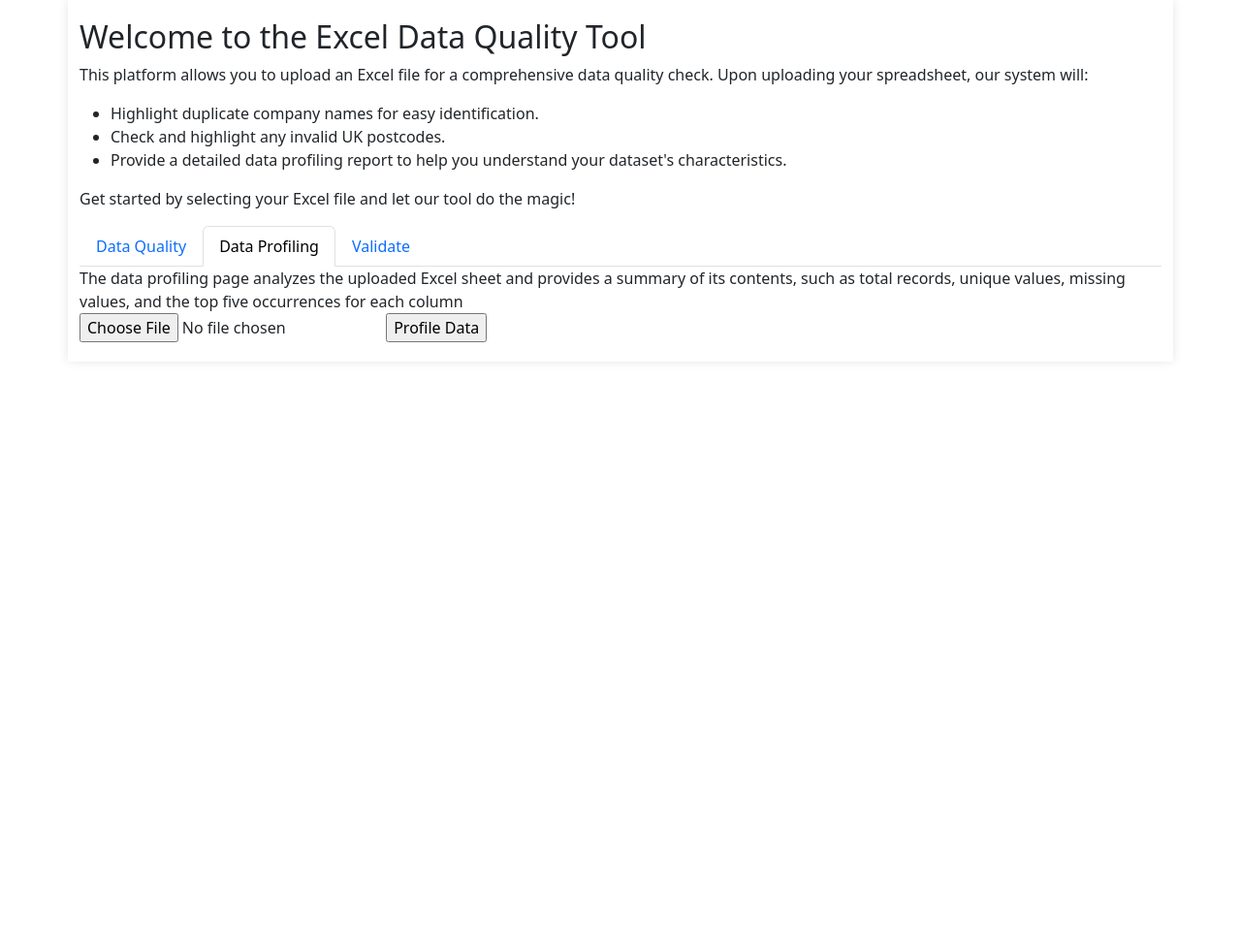
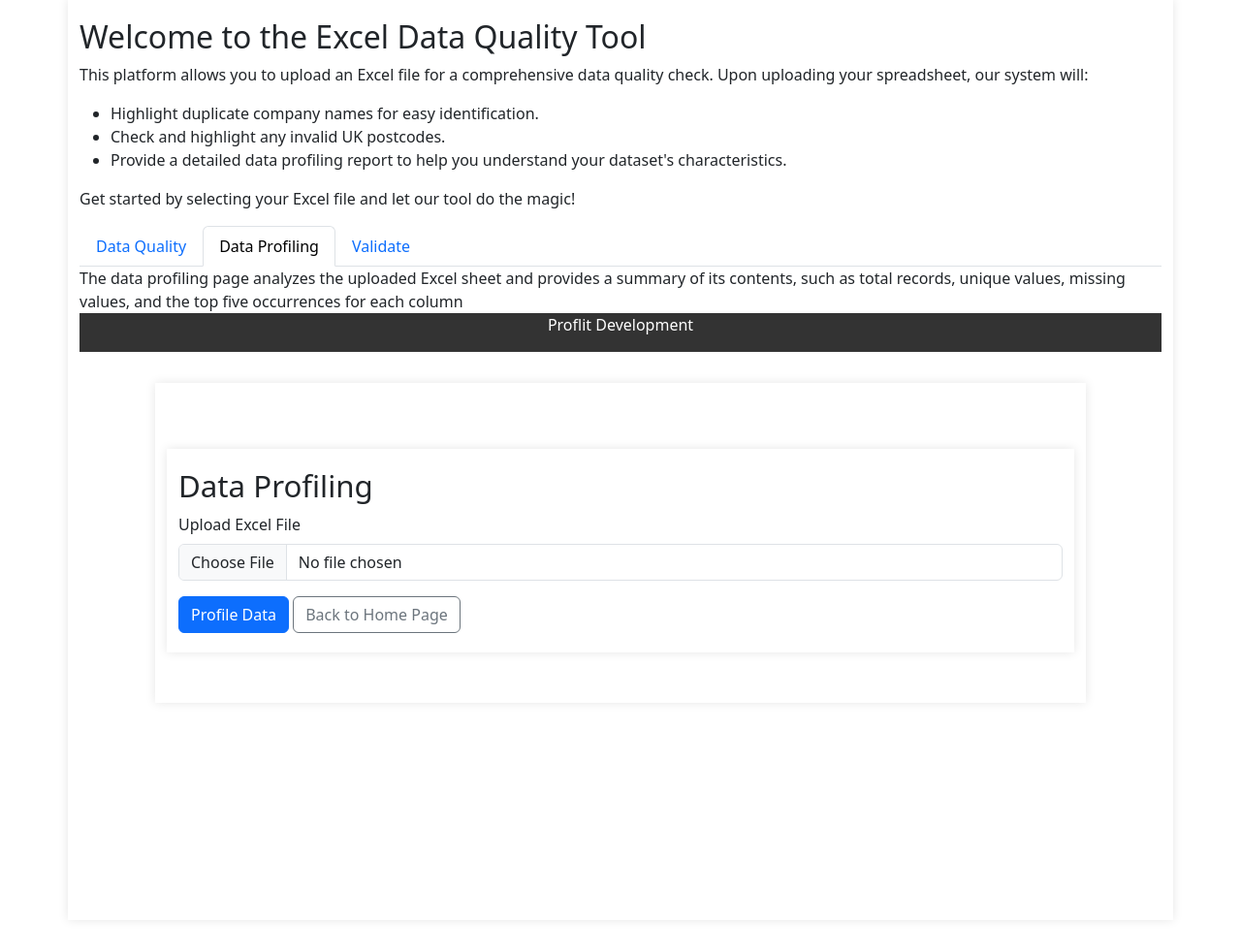
Before and after one commit to Soondus-alhassan/proflitproject, a Flask app: page / in a window 1280 px wide, after a click on "Data Profiling". Shown: the part 73-1054 px from the top of the page at 97% size. Before the commit the page ends 426 px from the top, so only its background shows below. Run offline with Flask 3, Linux system fonts and the light colour scheme.

Commit message:
added iframe

```diff
--- a/templates/upload.html
+++ b/templates/upload.html
@@ -2,7 +2,7 @@
 
    {% block title %}Excel Operations {% endblock %}
    {% block content %}
-<body>
+
 
     <!-- Introduction Section -->
 <div class="intro-section">
@@ -20,7 +20,9 @@
     </p>
 </div>
 
+<!--- end of introduction -->
 
+    <!-- Tabs -->
     <ul class="nav nav-tabs" id="myTab" role="tablist">
         <li class="nav-item" role="presentation">
           <button class="nav-link active" id="home-tab" data-bs-toggle="tab" data-bs-target="#home-tab-pane" type="button" role="tab" aria-controls="home-tab-pane" aria-selected="true">Data Quality</button>
@@ -32,6 +34,11 @@
           <button class="nav-link" id="contact-tab" data-bs-toggle="tab" data-bs-target="#contact-tab-pane" type="button" role="tab" aria-controls="contact-tab-pane" aria-selected="false">Validate</button>
         </li>
       </ul>
+
+
+      <!--- end of tabs -->
+
+       <!-- Event triggered content -->
       <div class="tab-content" id="myTabContent">
         <div class="tab-pane fade show active" id="home-tab-pane" role="tabpanel" aria-labelledby="home-tab" tabindex="0"> Highlight duplicate company names for easy identification.
             Check and highlight any invalid UK postcodes. <form method="POST" action="/upload" enctype="multipart/form-data">
@@ -39,21 +46,27 @@
             <input type="submit" value="Upload">
         </form></div>
         <div class="tab-pane fade" id="profile-tab-pane" role="tabpanel" aria-labelledby="profile-tab" tabindex="0">The data profiling page analyzes the uploaded Excel sheet and provides a summary of its contents, such as total records, unique values, missing values, and the top five occurrences for each column
+           <!-- added link to data profiling homepage -->
+           <iframe width="100%" height="600px" src="{{ url_for('data_profiling') }}" allowfullscreen="true">
+          <!--
             <form method="POST" action="/data-profiling" enctype="multipart/form-data">
                 <input type="file" name="file" accept=".xlsx">
                 <input type="submit" value="Profile Data">
             </form>
+           -->
+        </div>
+        <div class="tab-pane fade" id="contact-tab-pane" role="tabpanel" aria-labelledby="contact-tab" tabindex="0">Validate and Standardize Data
 
-        </div>
-        <div class="tab-pane fade" id="contact-tab-pane" role="tabpanel" aria-labelledby="contact-tab" tabindex="0">Validate and Standardize Data <form method="POST" action="/validate" enctype="multipart/form-data">
+            <form method="POST" action="/validate" enctype="multipart/form-data">
             <input type="file" name="file" accept=".xlsx">
             <input type="submit" value="Validate Data">
         </form>
             <iframe width="100%" height="600px" src="https://app.powerbi.com/reportEmbed?reportId=f1505987-76f1-4420-9cb0-ca7d7b4ddd71&amp;autoAuth=true&amp;ctid=76a2ae5a-9f00-4f6b-95ed-5d33d77c4d61" allowfullscreen="true">
-        </iframe></div>
+        </iframe>
+    </div>
 
       </div>
 
-</body>
+      <!--- end of content -->
 
 {% endblock %}
```
